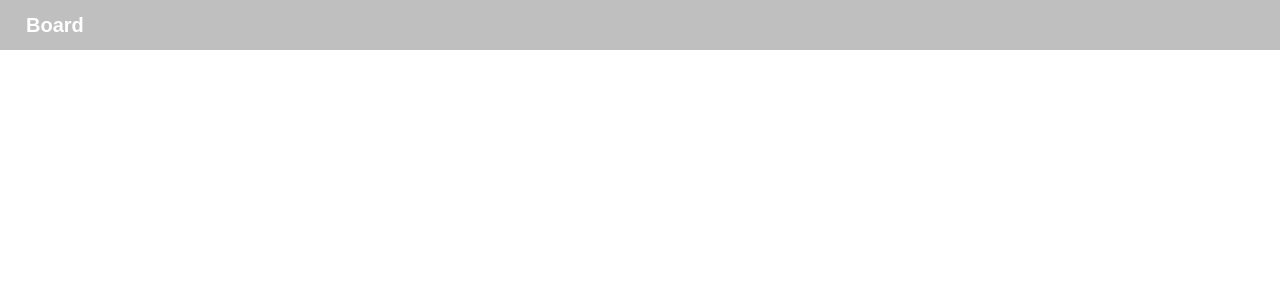
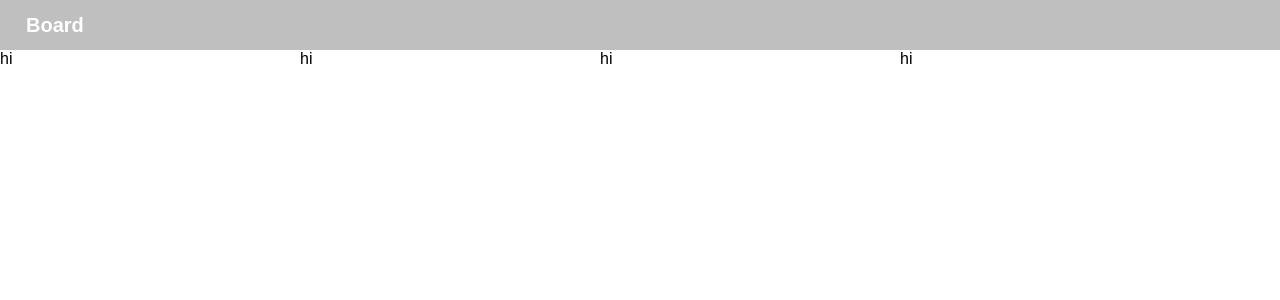
Before and after one commit to Tapio-adro/tasks-board, a React (Vite) app: page / in a window 1280 px wide. Shown: the top 300 px of the page. Built offline with nearby package versions, Linux system fonts and the light colour scheme.

Commit message:
Started working on columns

```diff
--- a/src/components/BoardComponent.tsx
+++ b/src/components/BoardComponent.tsx
@@ -4,6 +4,9 @@ import { getDefaultBoard } from '../assets/scripts/objectsGenerator';
 import { styled } from 'styled-components';
 import { rgba } from 'polished';
 import RenamableField from './RenamableField';
+
+import { FontAwesomeIcon } from '@fortawesome/react-fontawesome'
+import { faPlus } from "@fortawesome/free-solid-svg-icons";
 
 const BoardTitle = styled.div`
   width: 100%;
@@ -23,7 +26,15 @@ const BoardTitle = styled.div`
     border: 2px solid rgba(0, 0, 0, 0);
   }
 `;
-
+const ColumnsContainer = styled.div`
+  display: flex;
+  overflow-x: auto;
+  height: calc(100vh - 50px);
+  div {
+    flex: 0 0 auto;
+    width: 300px;
+  }
+`;
 
 export default function BoardComponent () {
   const [board, setBoard] = useState<Board>(getDefaultBoard)
@@ -43,6 +54,12 @@ export default function BoardComponent () {
           onFieldValueChange={setBoardTitle}
         />
       </BoardTitle>
+      <ColumnsContainer>
+        <div>hi</div>
+        <div>hi</div>
+        <div>hi</div>
+        <div>hi</div>
+      </ColumnsContainer>
     </>
   )
 }
```
Also changed, not shown: package.json (+9 -0 lines), src/components/BoardColumnComponent.tsx (added, +9 -0 lines), 1 other file (tests, documents, lock files or other folders).
